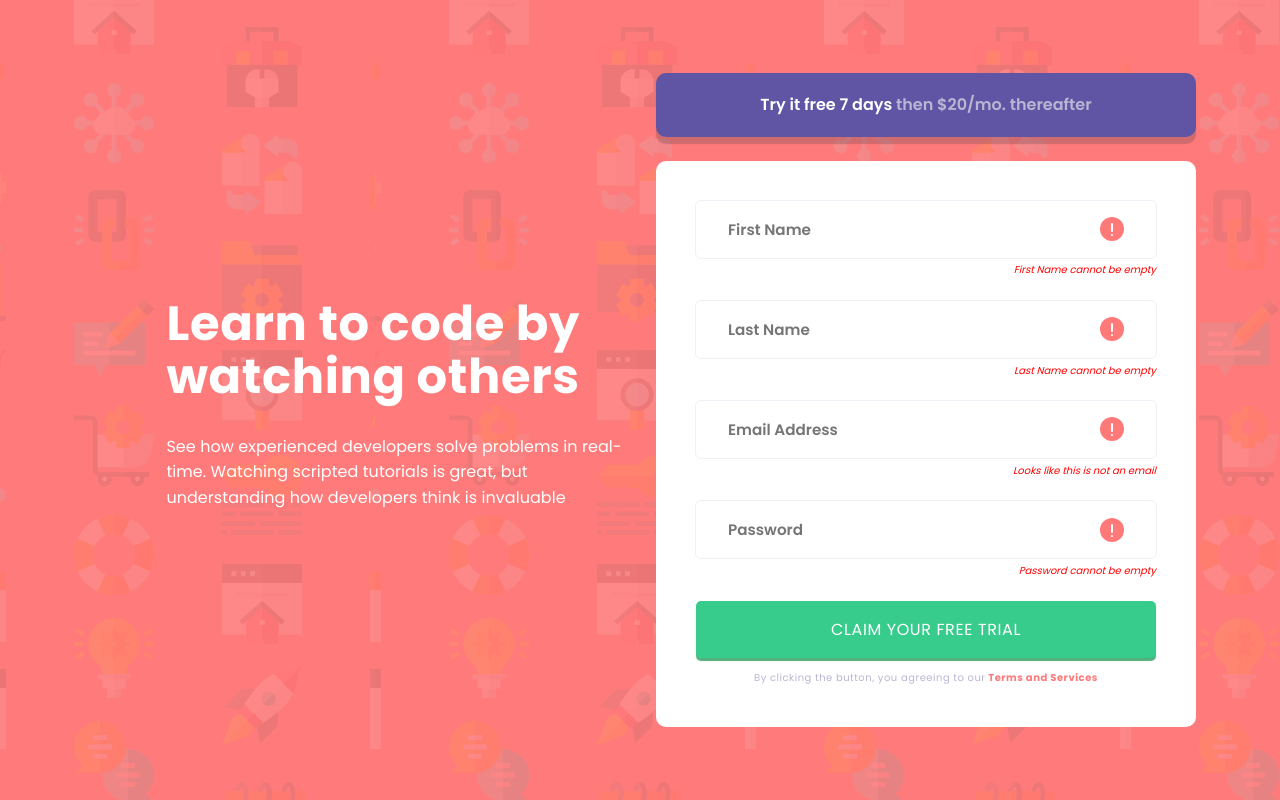
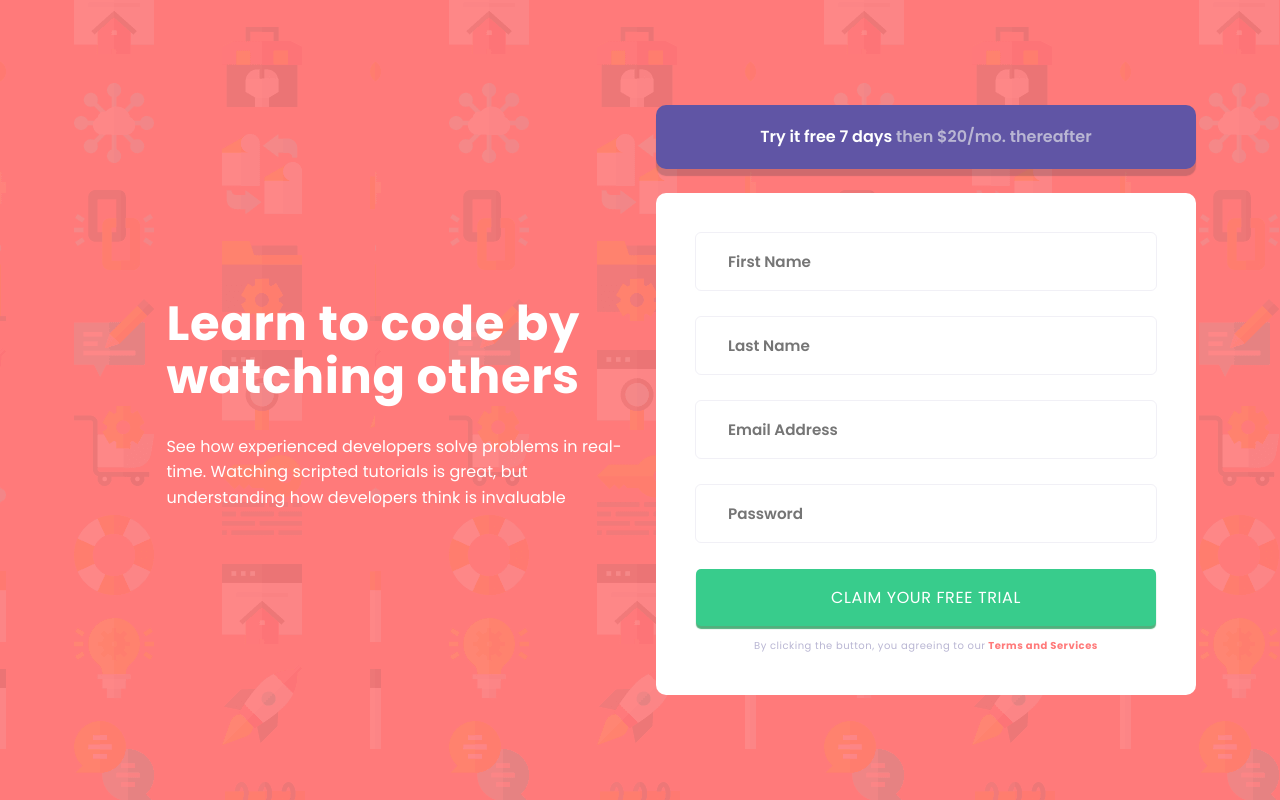
Before and after one commit to anmaras/component-with-sign-up-form, a React (Create React App) app: page / in a window 1280 px wide. Built offline with nearby package versions, Linux system fonts and the light colour scheme; the HTML template or start-up script is replaced by a standard one.

Commit message:
validation function added

```diff
--- a/src/components/forms/TextField/TextField.js
+++ b/src/components/forms/TextField/TextField.js
@@ -1,44 +1,131 @@
 import React, { Component } from 'react';
 import iconError from '../../../assets/images/icon-error.svg';
+import regex from '../../../utils/helpers/validationHelpers';
 import style from './TextField.module.css';
 
 class TextField extends Component {
+  constructor(props) {
+    super(props);
+
+    this.state = {
+      firstName: '',
+      lastName: '',
+      email: '',
+      password: '',
+      errors: {},
+      isValid: true,
+    };
+  }
+
+  inputValueHandler = (e) => {
+    const { name, value } = e.target;
+    this.setState({
+      [name]: value,
+    });
+  };
+
+  formValidation = () => {
+    const { firstName, lastName, email, password } = this.state;
+    let isValid = true;
+    const errors = {};
+
+    if (!firstName.trim().length) {
+      errors.firstNameLength = 'First Name cannot be empty';
+      isValid = false;
+    }
+
+    if (!lastName.trim().length) {
+      errors.lastNameLength = 'Last Name cannot be empty';
+      isValid = false;
+    }
+    if (!email.toLowerCase().match(regex)) {
+      errors.email = 'Looks like this is not an email';
+      isValid = false;
+    }
+    if (!password.trim().length) {
+      errors.passwordLength = 'Password cannot be empty';
+      isValid = false;
+    }
+
+    this.setState({ errors: errors });
+    return isValid;
+  };
+
+  onSubmit = (e) => {
+    const isValid = this.formValidation();
+    if (!isValid) {
+      e.preventDefault();
+    }
+  };
+
   render() {
+    const { firstName, lastName, email, password, errors } = this.state;
+    const icon = <img src={iconError} alt="error icon" />;
+
     return (
-      <form className={style.form}>
+      <form className={style.form} onSubmit={this.onSubmit} noValidate>
         <div>
           <div className={style['textfield-wrapper']}>
             <label htmlFor="first-name"></label>
-            <input type="text" id="first-name" placeholder="First Name" />
-            <img src={iconError} alt="error icon" />
+            <input
+              type="text"
+              id="first-name"
+              placeholder="First Name"
+              name="firstName"
+              value={firstName}
+              onChange={this.inputValueHandler}
+            />
+
+            {errors.hasOwnProperty('firstNameLength') && icon}
+
+            {/* <img src={iconError} alt="error icon" /> */}
           </div>
-          <p className={style['textfield-error']}>First Name cannot be empty</p>
+          <p className={style['textfield-error']}>{errors.firstNameLength}</p>
         </div>
         <div>
           <div className={style['textfield-wrapper']}>
             <label htmlFor="last-name"></label>
-            <input type="text" id="last-name" placeholder="Last Name" />
-            <img src={iconError} alt="error icon" />
+            <input
+              type="text"
+              id="last-name"
+              placeholder="Last Name"
+              name="lastName"
+              value={lastName}
+              onChange={this.inputValueHandler}
+            />
+            {errors.hasOwnProperty('lastNameLength') && icon}
           </div>
-          <p className={style['textfield-error']}>Last Name cannot be empty</p>
+          <p className={style['textfield-error']}>{errors.lastNameLength}</p>
         </div>
         <div>
           <div className={style['textfield-wrapper']}>
             <label htmlFor="email"></label>
-            <input type="email" id="email" placeholder="Email Address" />
-            <img src={iconError} alt="error icon" />
+            <input
+              type="email"
+              id="email"
+              placeholder="Email Address"
+              name="email"
+              value={email}
+              onChange={this.inputValueHandler}
+            />
+            {errors.hasOwnProperty('email') && icon}
           </div>
-          <p className={style['textfield-error']}>
-            Looks like this is not an email
-          </p>
+          <p className={style['textfield-error']}>{errors.email}</p>
         </div>
         <div>
           <div className={style['textfield-wrapper']}>
             <label htmlFor="password"></label>
-            <input type="password" id="password" placeholder="Password" />
-            <img src={iconError} alt="error icon" />
+            <input
+              type="password"
+              id="password"
+              placeholder="Password"
+              name="password"
+              value={password}
+              onChange={this.inputValueHandler}
+            />
+            {errors.hasOwnProperty('passwordLength') && icon}
           </div>
-          <p className={style['textfield-error']}>Password cannot be empty</p>
+          <p className={style['textfield-error']}>{errors.passwordLength}</p>
         </div>
         <div>
           <button className={style['submit-btn']} type="submit">
```
